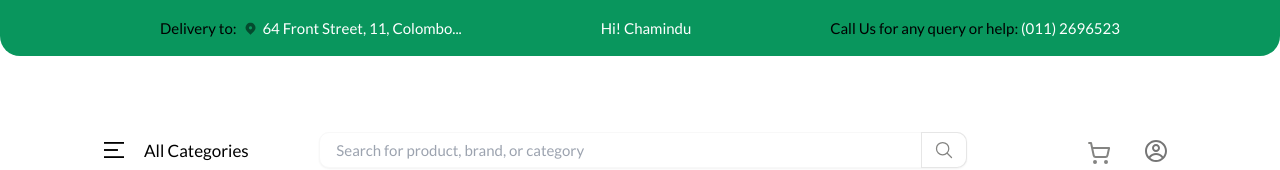
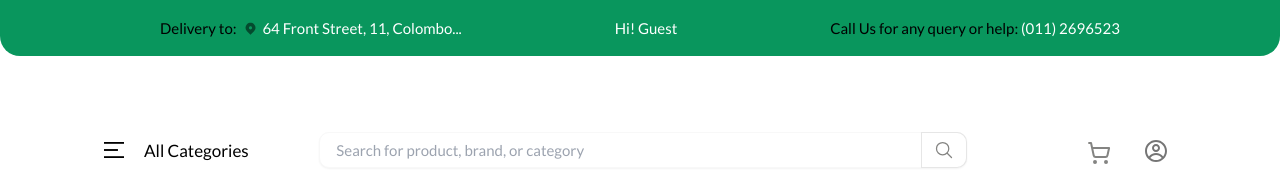
Before and after one commit to PraveenAththanayake/Green_Supermarket, a React (Vite) app in the folder frontend/: page / in a window 1280 px wide. Shown: the top 170 px of the page. Built offline with nearby package versions, Linux system fonts and the light colour scheme; no server answers; some icons are missing.

Commit message:
Get the logged user name to the topbar

```diff
--- a/frontend/src/components/common/topbar.tsx
+++ b/frontend/src/components/common/topbar.tsx
@@ -1,8 +1,14 @@
 import { TiLocation } from "react-icons/ti";
 import { motion } from "framer-motion";
 import { fadeIn } from "../../utils/variants";
+import {
+  getLoggedInUser,
+  isUserLoggedIn,
+} from "../../services/auth/AuthService";
 
 const Topbar = () => {
+  const isAuth = isUserLoggedIn();
+  const LoggedInUser = getLoggedInUser();
   return (
     <motion.div
       variants={fadeIn("down", 0.2)}
@@ -23,16 +29,26 @@ const Topbar = () => {
           <span className="text-white">64 Front Street, 11, Colombo...</span>
         </div>
       </motion.div>
-
+      {/* {isAuth && LoggedInUser?.role === "admin" && (} */}
+      {isAuth ? (
         <motion.p
           variants={fadeIn("down", 0.2)}
           initial="hidden"
           animate="show"
           className="hidden text-[10px] text-white sm:block lg:text-base"
         >
-        Hi! Chamindu
+          Hi! {LoggedInUser}
         </motion.p>
-
+      ) : (
+        <motion.p
+          variants={fadeIn("down", 0.2)}
+          initial="hidden"
+          animate="show"
+          className="hidden text-[10px] text-white sm:block lg:text-base"
+        >
+          Hi! Guest
+        </motion.p>
+      )}
       <motion.div
         variants={fadeIn("down", 0.2)}
         initial="hidden"
```
Lines whose indentation alone changed are shown as unchanged.
